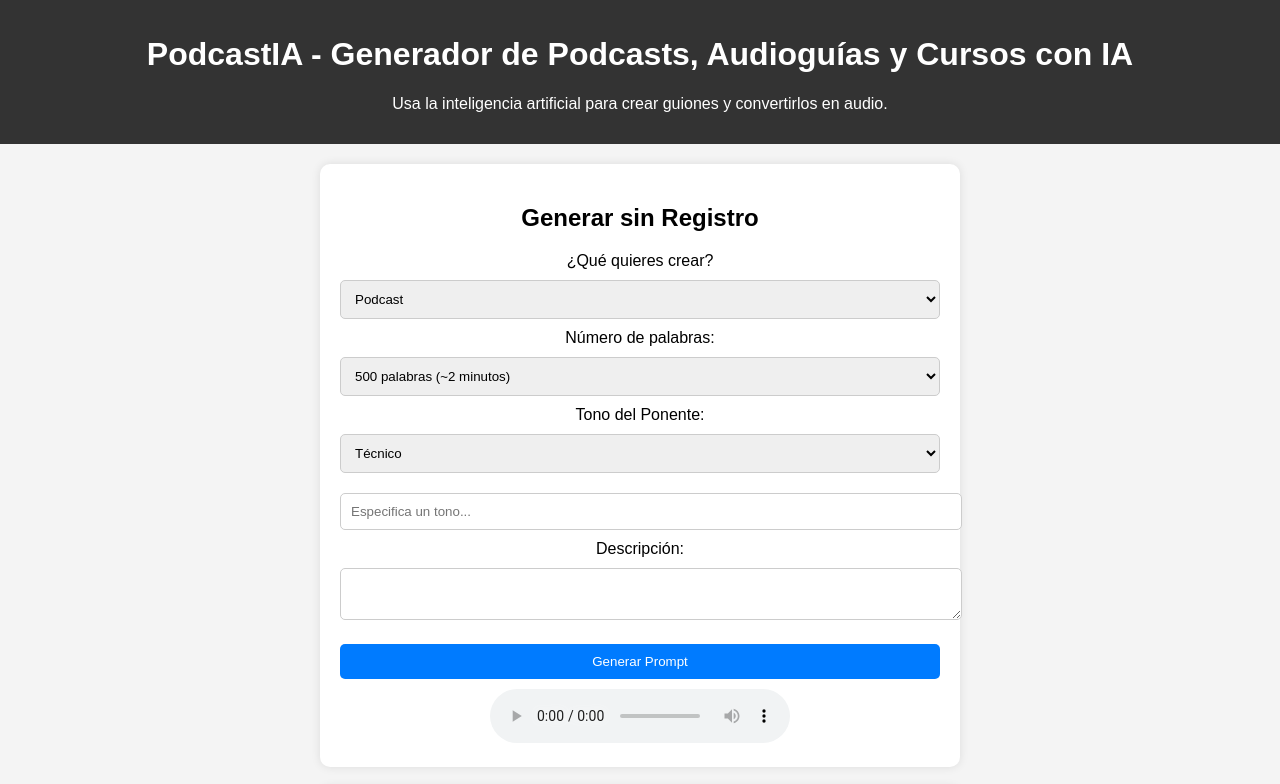
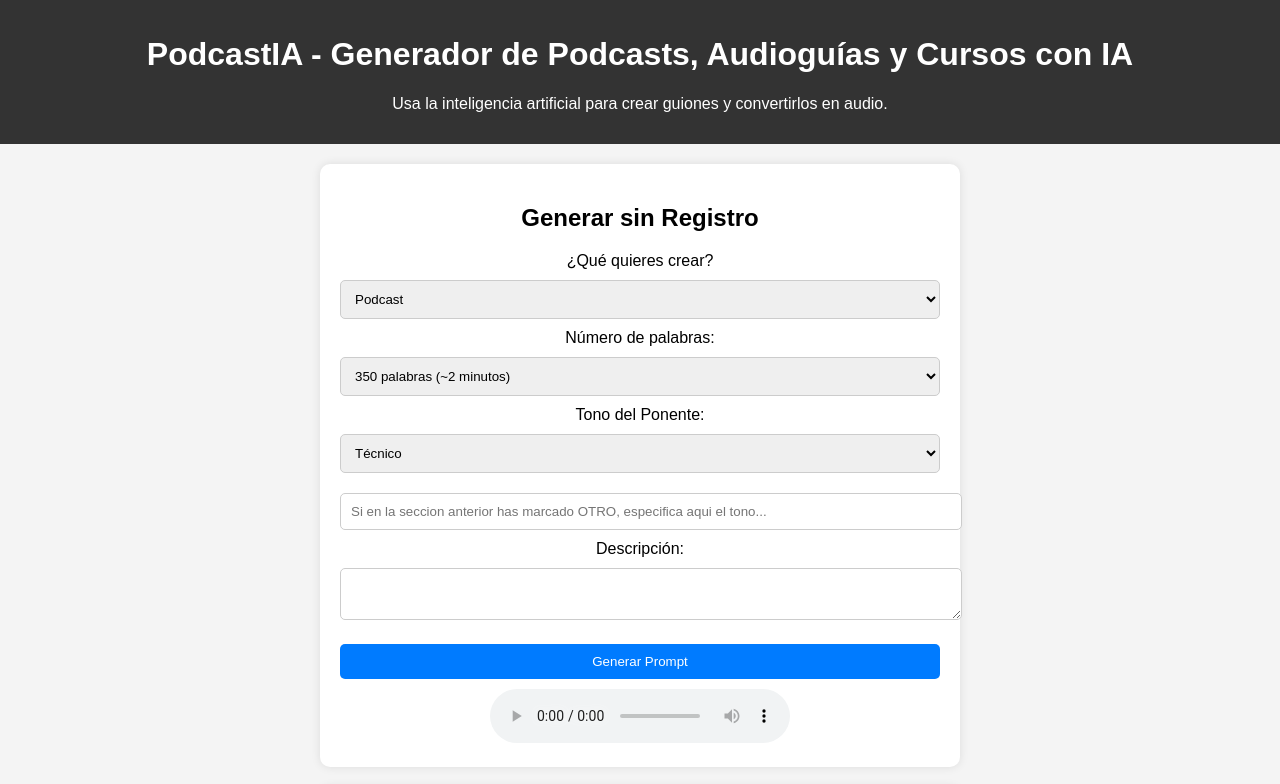
Before and after one commit to Koahla8/Podcastia, a website: page public/index.html in a window 1280 px wide. Shown: the top 784 px of the page. Drawn offline with Linux system fonts and the light colour scheme.

Commit message:
Update index.html

```diff
--- a/public/index.html
+++ b/public/index.html
@@ -28,8 +28,8 @@
           <div class="form-group">
             <label for="wordCount">Número de palabras:</label>
             <select id="wordCount" name="wordCount">
-              <option value="500">500 palabras (~2 minutos)</option>
-              <option value="1400">1400 palabras (~5 minutos)</option>
+              <option value="500">350 palabras (~2 minutos)</option>
+              <option value="1400">500 palabras (~3 minutos)</option>
             </select>
           </div>
           <div class="form-group">
@@ -40,7 +40,7 @@
               <option value="Para niños">Para niños</option>
               <option value="Otro">Otro (Especificar abajo)</option>
             </select>
-            <input type="text" id="customTone" name="customTone" placeholder="Especifica un tono...">
+            <input type="text" id="customTone" name="customTone" placeholder="Si en la seccion anterior has marcado OTRO, especifica aqui el tono...">
           </div>
           <div class="form-group">
             <label for="description">Descripción:</label>
```
